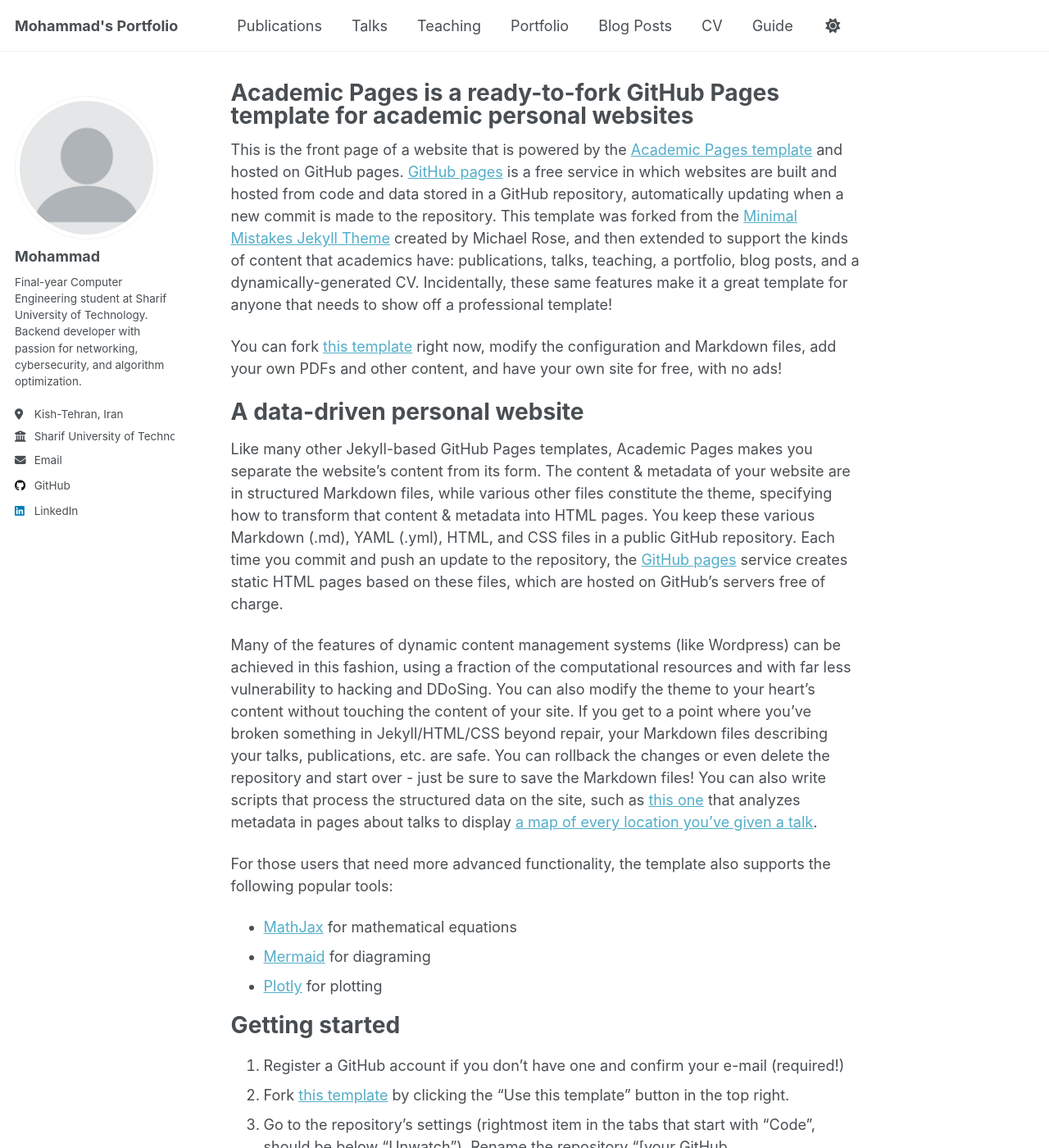
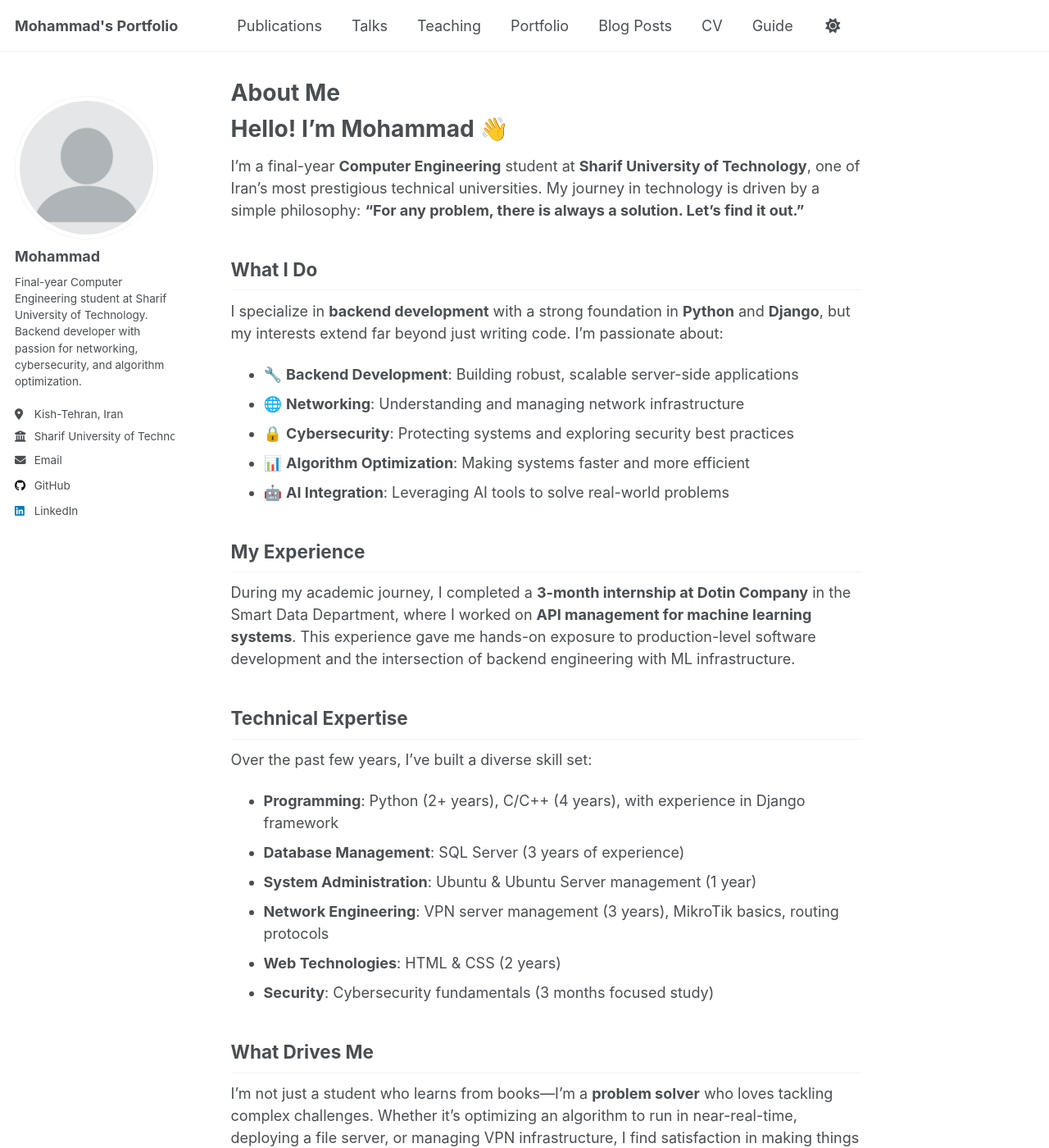
Before and after one commit to gmohammad2424/Mohammadg.H, a Jekyll site: the page built from _pages/about.md, in a window 1280 px wide and 1400 px high. Shown: the whole window at 82% size. Built offline with Jekyll 4.4.1, drawn with Linux system fonts in a browser that asks for light colours; a script that is not in the unit is left out; some of the changed text lies outside the part shown.

Commit message:
Update about.md

```diff
--- a/_pages/about.md
+++ b/_pages/about.md
@@ -1,56 +1,60 @@
 ---
 permalink: /
-title: "Academic Pages is a ready-to-fork GitHub Pages template for academic personal websites"
+title: "About Me"
+excerpt: "About me"
 author_profile: true
 redirect_from:
   - /about/
   - /about.html
 ---
 
-This is the front page of a website that is powered by the [Academic Pages template](https://github.com/academicpages/academicpages.github.io) and hosted on GitHub pages. [GitHub pages](https://pages.github.com) is a free service in which websites are built and hosted from code and data stored in a GitHub repository, automatically updating when a new commit is made to the repository. This template was forked from the [Minimal Mistakes Jekyll Theme](https://mmistakes.github.io/minimal-mistakes/) created by Michael Rose, and then extended to support the kinds of content that academics have: publications, talks, teaching, a portfolio, blog posts, and a dynamically-generated CV. Incidentally, these same features make it a great template for anyone that needs to show off a professional template!
+# Hello! I'm Mohammad 👋
 
- You can fork [this template](https://github.com/academicpages/academicpages.github.io) right now, modify the configuration and Markdown files, add your own PDFs and other content, and have your own site for free, with no ads!
+I'm a final-year **Computer Engineering** student at **Sharif University of Technology**, one of Iran's most prestigious technical universities. My journey in technology is driven by a simple philosophy: **"For any problem, there is always a solution. Let's find it out."**
 
-A data-driven personal website
-======
-Like many other Jekyll-based GitHub Pages templates, Academic Pages makes you separate the website's content from its form. The content & metadata of your website are in structured Markdown files, while various other files constitute the theme, specifying how to transform that content & metadata into HTML pages. You keep these various Markdown (.md), YAML (.yml), HTML, and CSS files in a public GitHub repository. Each time you commit and push an update to the repository, the [GitHub pages](https://pages.github.com/) service creates static HTML pages based on these files, which are hosted on GitHub's servers free of charge.
+## What I Do
 
-Many of the features of dynamic content management systems (like Wordpress) can be achieved in this fashion, using a fraction of the computational resources and with far less vulnerability to hacking and DDoSing. You can also modify the theme to your heart's content without touching the content of your site. If you get to a point where you've broken something in Jekyll/HTML/CSS beyond repair, your Markdown files describing your talks, publications, etc. are safe. You can rollback the changes or even delete the repository and start over - just be sure to save the Markdown files! You can also write scripts that process the structured data on the site, such as [this one](https://github.com/academicpages/academicpages.github.io/blob/master/talkmap.ipynb) that analyzes metadata in pages about talks to display [a map of every location you've given a talk](https://academicpages.github.io/talkmap.html).
+I specialize in **backend development** with a strong foundation in **Python** and **Django**, but my interests extend far beyond just writing code. I'm passionate about:
 
-For those users that need more advanced functionality, the template also supports the following popular tools:
-- [MathJax](https://www.mathjax.org/) for mathematical equations
-- [Mermaid](https://mermaid.js.org/) for diagraming
-- [Plotly](https://plotly.com/javascript/) for plotting
+- 🔧 **Backend Development**: Building robust, scalable server-side applications
+- 🌐 **Networking**: Understanding and managing network infrastructure
+- 🔒 **Cybersecurity**: Protecting systems and exploring security best practices
+- 📊 **Algorithm Optimization**: Making systems faster and more efficient
+- 🤖 **AI Integration**: Leveraging AI tools to solve real-world problems
 
-Getting started
-======
-1. Register a GitHub account if you don't have one and confirm your e-mail (required!)
-1. Fork [this template](https://github.com/academicpages/academicpages.github.io) by clicking the "Use this template" button in the top right.
-1. Go to the repository's settings (rightmost item in the tabs that start with "Code", should be below "Unwatch"). Rename the repository "[your GitHub username].github.io", which will also be your website's URL.
-1. Set site-wide configuration and create content & metadata (see below -- also see [this set of diffs](https://archive.is/3TPas) showing what files were changed to set up [an example site](https://getorg-testacct.github.io) for a user with the username "getorg-testacct")
-1. Upload any files (like PDFs, .zip files, etc.) to the files/ directory. They will appear at https://[your GitHub username].github.io/files/example.pdf.
-1. Check status by going to the repository settings, in the "GitHub pages" section
+## My Experience
 
-Site-wide configuration
-------
-The main configuration file for the site is in the base directory in [_config.yml](https://github.com/academicpages/academicpages.github.io/blob/master/_config.yml), which defines the content in the sidebars and other site-wide features. You will need to replace the default variables with ones about yourself and your site's github repository. The configuration file for the top menu is in [_data/navigation.yml](https://github.com/academicpages/academicpages.github.io/blob/master/_data/navigation.yml). For example, if you don't have a portfolio or blog posts, you can remove those items from that navigation.yml file to remove them from the header.
+During my academic journey, I completed a **3-month internship at Dotin Company** in the Smart Data Department, where I worked on **API management for machine learning systems**. This experience gave me hands-on exposure to production-level software development and the intersection of backend engineering with ML infrastructure.
 
-Create content & metadata
-------
-For site content, there is one Markdown file for each type of content, which are stored in directories like _publications, _talks, _posts, _teaching, or _pages. For example, each talk is a Markdown file in the [_talks directory](https://github.com/academicpages/academicpages.github.io/tree/master/_talks). At the top of each Markdown file is structured data in YAML about the talk, which the theme will parse to do lots of cool stuff. The same structured data about a talk is used to generate the list of talks on the [Talks page](https://academicpages.github.io/talks), each [individual page](https://academicpages.github.io/talks/2012-03-01-talk-1) for specific talks, the talks section for the [CV page](https://academicpages.github.io/cv), and the [map of places you've given a talk](https://academicpages.github.io/talkmap.html) (if you run this [python file](https://github.com/academicpages/academicpages.github.io/blob/master/talkmap.py) or [Jupyter notebook](https://github.com/academicpages/academicpages.github.io/blob/master/talkmap.ipynb), which creates the HTML for the map based on the contents of the _talks directory).
+## Technical Expertise
 
-**Markdown generator**
+Over the past few years, I've built a diverse skill set:
 
-The repository includes [a set of Jupyter notebooks](https://github.com/academicpages/academicpages.github.io/tree/master/markdown_generator
-) that converts a CSV containing structured data about talks or presentations into individual Markdown files that will be properly formatted for the Academic Pages template. The sample CSVs in that directory are the ones I used to create my own personal website at stuartgeiger.com. My usual workflow is that I keep a spreadsheet of my publications and talks, then run the code in these notebooks to generate the Markdown files, then commit and push them to the GitHub repository.
+- **Programming**: Python (2+ years), C/C++ (4 years), with experience in Django framework
+- **Database Management**: SQL Server (3 years of experience)
+- **System Administration**: Ubuntu & Ubuntu Server management (1 year)
+- **Network Engineering**: VPN server management (3 years), MikroTik basics, routing protocols
+- **Web Technologies**: HTML & CSS (2 years)
+- **Security**: Cybersecurity fundamentals (3 months focused study)
 
-How to edit your site's GitHub repository
-------
-Many people use a git client to create files on their local computer and then push them to GitHub's servers. If you are not familiar with git, you can directly edit these configuration and Markdown files directly in the github.com interface. Navigate to a file (like [this one](https://github.com/academicpages/academicpages.github.io/blob/master/_talks/2012-03-01-talk-1.md) and click the pencil icon in the top right of the content preview (to the right of the "Raw | Blame | History" buttons). You can delete a file by clicking the trashcan icon to the right of the pencil icon. You can also create new files or upload files by navigating to a directory and clicking the "Create new file" or "Upload files" buttons.
+## What Drives Me
 
-Example: editing a Markdown file for a talk
-![Editing a Markdown file for a talk](/images/editing-talk.png)
+I'm not just a student who learns from books—I'm a **problem solver** who loves tackling complex challenges. Whether it's optimizing an algorithm to run in near-real-time, deploying a file server, or managing VPN infrastructure, I find satisfaction in making things work efficiently.
 
-For more info
-------
-More info about configuring Academic Pages can be found in [the guide](https://academicpages.github.io/markdown/), the [growing wiki](https://github.com/academicpages/academicpages.github.io/wiki), and you can always [ask a question on GitHub](https://github.com/academicpages/academicpages.github.io/discussions). The [guides for the Minimal Mistakes theme](https://mmistakes.github.io/minimal-mistakes/docs/configuration/) (which this theme was forked from) might also be helpful.
+Beyond coding, I enjoy:
+- 🚴 **Biking and high-speed driving** - the thrill of speed and precision
+- 🍰 **Baking** - experimenting with new recipes
+- 🧩 **Solving complex problems** - both in code and in life
+- 🌟 **Trying new things** - constantly learning and exploring
+
+## My Philosophy
+
+I believe in being in the right place—not more, not less. I focus on continuous learning and practical application of knowledge. Currently, while I'm freelancing, my primary focus is on completing my degree and building a strong foundation for my career.
+
+## Let's Connect
+
+I'm always interested in discussing technology, collaborating on projects, or exploring new opportunities. Feel free to check out my [projects](/portfolio/) or reach out through my [contact information](/contact/).
+
+---
+
+*Languages: Persian (Native), English (7.5/10)*
```
